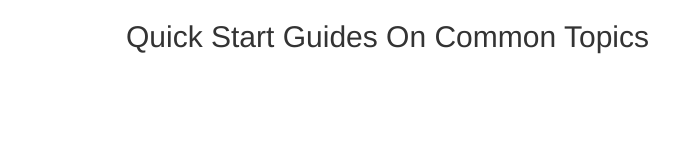
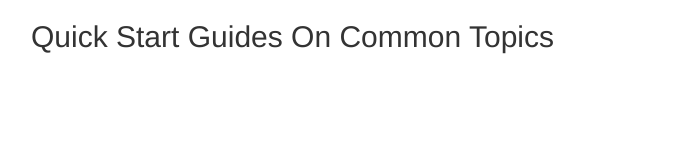
Before and after one commit to moonrhino24/moonrhino24.github.io, a plain HTML site: page index.html in a window 1280 px wide. Shown: the whole page, without its empty margins (149-828 px from the left). Drawn offline with nearby package versions, Linux system fonts and the light colour scheme.

Commit message:
making a commit

```diff
--- a/index.html
+++ b/index.html
@@ -1 +1 @@
-<!DOCTYPE html><html><head><title>= SD Tutorials</title><script src="https://maxcdn.bootstrapcdn.com/bootstrap/3.3.5/js/bootstrap.min.js"></script><link rel="stylesheet" href="https://maxcdn.bootstrapcdn.com/bootstrap/3.3.5/css/bootstrap-theme.min.css"><link rel="stylesheet" href="https://maxcdn.bootstrapcdn.com/bootstrap/3.3.5/css/bootstrap.min.css"><link href="sd.css"></head><body class="container"><div class="row"></div><div class="col-xs-offset-2 col-xs-8"><h2 class="center">Quick Start Guides On Common Topics</h2></div></body></html>
+<!DOCTYPE html><html><head><title>= SD Tutorials</title><script src="https://maxcdn.bootstrapcdn.com/bootstrap/3.3.5/js/bootstrap.min.js"></script><link rel="stylesheet" href="https://maxcdn.bootstrapcdn.com/bootstrap/3.3.5/css/bootstrap-theme.min.css"><link rel="stylesheet" href="https://maxcdn.bootstrapcdn.com/bootstrap/3.3.5/css/bootstrap.min.css"><link href="sd.css"></head><body class="container"><div class="row"></div><div class="col-xs-offset-1 col-xs-10"><h2 class="center">Quick Start Guides On Common Topics</h2></div></body></html>
```
Also changed, not shown: 2 other files.
